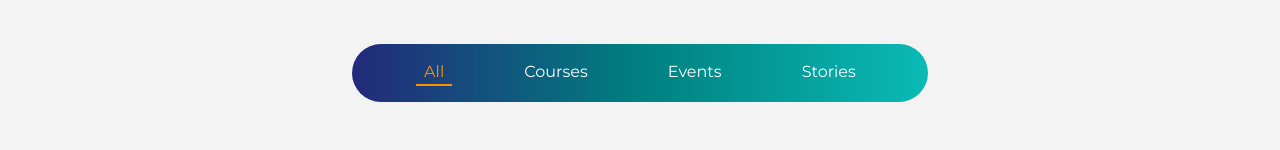
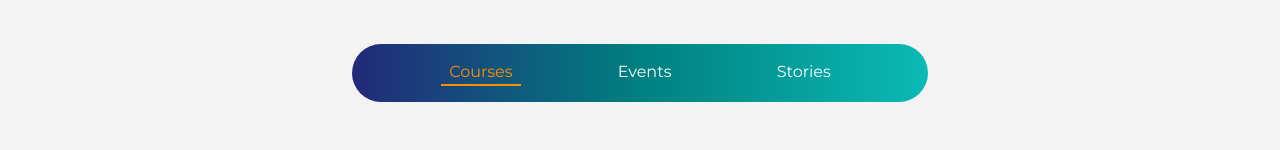
Before and after one commit to Hodal66/new_buildcareerfoundation_fn_2025, a React (Vite) app: page /ActivitiesPage in a window 1280 px wide. Shown: the part 252-402 px from the top of the page. Built offline with nearby package versions, Linux system fonts and the light colour scheme; no server answers; a web font is replaced by a local one.

Commit message:
Remove 'All' filter tab from ActivitiesPage and default to Courses

```diff
--- a/src/Pages/ActivitiesPage.jsx
+++ b/src/Pages/ActivitiesPage.jsx
@@ -18,20 +18,15 @@ import { useState } from "react";
 
 export const ActivitiesPage = () => {
   const { data, loading } = usePosts();
-  const [filter, setfilter] = useState("All");
+  const [filter, setfilter] = useState("Courses");
   const [IsCategorySelected, setIsCategorySelected] = useState({
-    All: true,
-    Courses: false,
+    Courses: true,
     Events: false,
     Stories: false,
   });
 
   const filteredData = data?.getAllPosts.filter((post) => {
-    if (filter === "All") {
-      return true;
-    } else {
-      return post.category === filter;
-    }
+    return post.category === filter;
   });
   console.log(data?.getAllPosts);
 
@@ -53,30 +48,6 @@ export const ActivitiesPage = () => {
             <div
               className={`${styles.blueGradient} flex flex-wrap md:w-3/4 lg:w-2/3 xl:w-1/2 w-full justify-evenly py-3 sm:py-4 px-2 sm:px-4 text-white rounded-md md:rounded-xl lg:rounded-roundedBox gap-2 sm:gap-3 md:gap-4`}
             >
-              {/* All Button - Responsive text and padding */}
-              <div>
-                <button
-                  onClick={() => {
-                    setfilter("All");
-                    setIsCategorySelected(() => {
-                      return {
-                        All: true,
-                        Courses: false,
-                        Events: false,
-                        Stories: false,
-                      };
-                    });
-                  }}
-                  type="button"
-                  className={`hover:text-thankYouColor hover:font-semibold transition-colors duration-200 text-xs sm:text-sm md:text-base px-1 sm:px-2 ${
-                    IsCategorySelected.All
-                      ? "text-thankYouColor border-b-2 border-thankYouColor"
-                      : ""
-                  }`}
-                >
-                  All
-                </button>
-              </div>
               {/* Courses Button */}
               <div>
                 <button
@@ -84,7 +55,6 @@ export const ActivitiesPage = () => {
                     setfilter("Courses");
                     setIsCategorySelected(() => {
                       return {
-                        All: false,
                         Courses: true,
                         Events: false,
                         Stories: false,
@@ -109,7 +79,6 @@ export const ActivitiesPage = () => {
                     setfilter("Events");
                     setIsCategorySelected(() => {
                       return {
-                        All: false,
                         Courses: false,
                         Events: true,
                         Stories: false,
@@ -134,7 +103,6 @@ export const ActivitiesPage = () => {
                     setfilter("Stories");
                     setIsCategorySelected(() => {
                       return {
-                        All: false,
                         Courses: false,
                         Events: false,
                         Stories: true,
```
